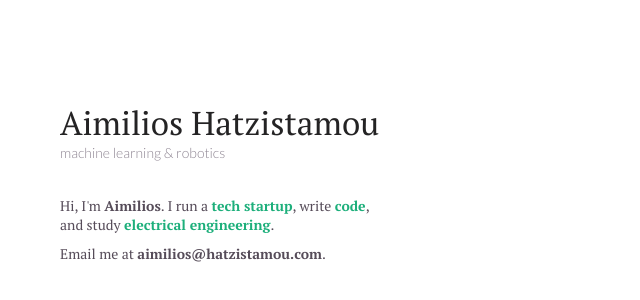
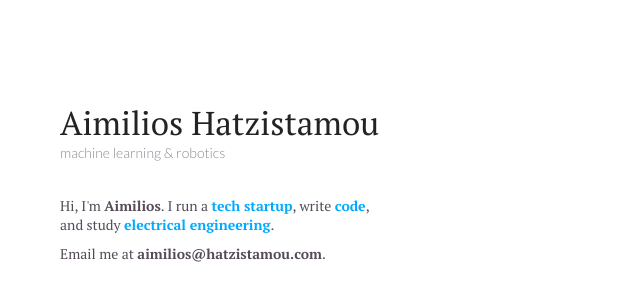
Before and after one commit to aimihat/personal-link, a plain HTML site: page index.html in a window 1280 px wide. Shown: the part 216-516 px from the top of the page, without its empty margins (0-640 px from the left). Drawn offline with Linux system fonts and the light colour scheme.

Commit message:
Update index.html

```diff
--- a/index.html
+++ b/index.html
@@ -69,7 +69,7 @@
     }
 
     a {
-        color: #1DAF7B;
+        color: #00abff;
         text-decoration: none;
         font-weight: bold;
     }
```
